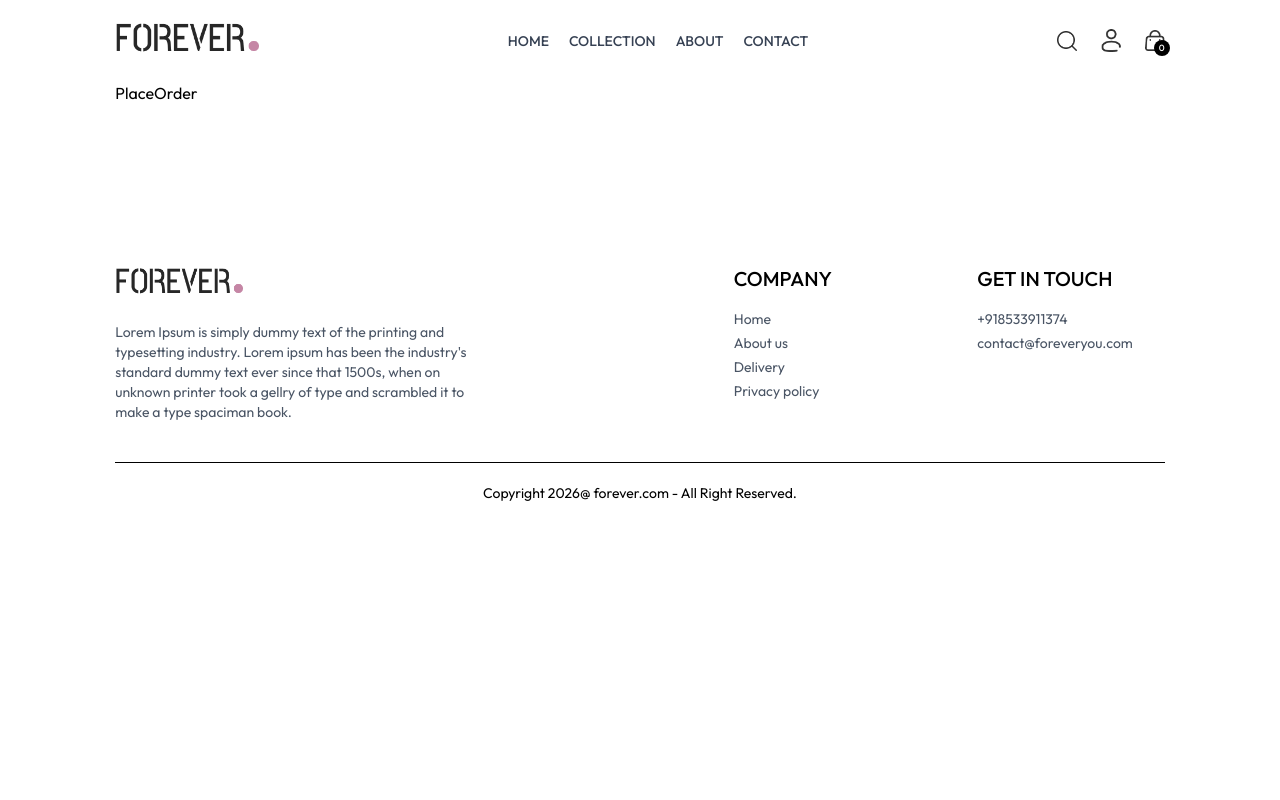
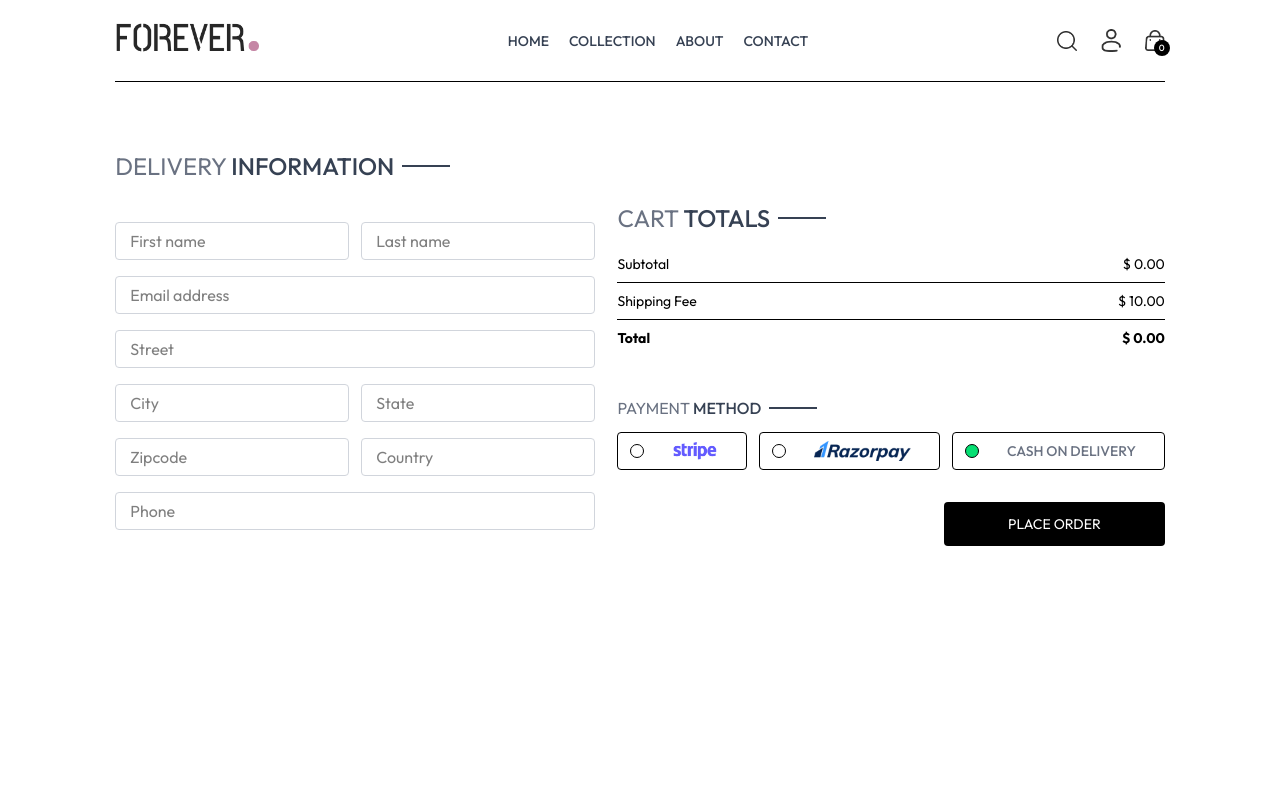
Before and after one commit to harshbharti17/new, a React (Vite) app in the folder frontend/: page /place-order in a window 1280 px wide. Shown: the top 800 px of the page. Built offline with nearby package versions, Linux system fonts and the light colour scheme.

Commit message:
adding placeOrder functionality and navigate to orders

```diff
--- a/frontend/src/pages/Cart.jsx
+++ b/frontend/src/pages/Cart.jsx
@@ -5,7 +5,7 @@
 import CartTotal from "../components/CartTotal";
 
 const Cart = () => {
-  const { products, currency, cartItems, updateQuantity } =
+  const { products, currency, cartItems, updateQuantity, navigate } =
     useContext(ShopContext);
 
   const [cartData, setCartData] = useState([]);
@@ -91,8 +91,12 @@
         <div className="w-full sm:w-[470px]">
           <CartTotal />
           <div className="w-full text-end ">
-            <button className="bg-black text-white text-sm my-8 px-8 py-3 rounded cursor-pointer">PROCEED TO CHECKOUT</button>
-
+            <button
+              onClick={() => navigate("/place-order")}
+              className="bg-black text-white text-sm my-8 px-8 py-3 rounded cursor-pointer"
+            >
+              PROCEED TO CHECKOUT
+            </button>
           </div>
         </div>
       </div>
--- a/frontend/src/pages/PlaceOrder.jsx
+++ b/frontend/src/pages/PlaceOrder.jsx
@@ -1,9 +1,129 @@
-import React from 'react'
+import React, { useContext, useState } from "react";
+import Title from "../components/Title";
+import CartTotal from "../components/CartTotal";
+import { assets } from "../assets/assets";
+import { ShopContext } from "../context/ShopContext";
 
 const PlaceOrder = () => {
+  const [method, setMethod] = useState("cod");
+  const { navigate } = useContext(ShopContext);
+
   return (
-    <div>PlaceOrder</div>
-  )
-}
+    <div className="flex flex-col sm:flex-row justify-between gap-4 pt-5 sm:pt-14 min-h-[80vh] border-t ">
+      {/* --------left side----------- */}
+      <div className="flex flex-col gap-4 w-full sm:max-w-[480px]">
+        <div className="text-xl sm:text-2xl my-3">
+          <Title text1={"DELIVERY "} text2={"INFORMATION"} />
+        </div>
+        <div className="flex gap-3">
+          <input
+            className="border border-gray-300 rounded py-1.5 px-3.5 w-full"
+            type="text"
+            placeholder="First name"
+          />
+          <input
+            className="border border-gray-300 rounded py-1.5 px-3.5 w-full"
+            type="text"
+            placeholder="Last name"
+          />
+        </div>
+        <input
+          className="border border-gray-300 rounded py-1.5 px-3.5 w-full"
+          type="email"
+          placeholder="Email address"
+        />
+        <input
+          className="border border-gray-300 rounded py-1.5 px-3.5 w-full"
+          type="text"
+          placeholder="Street"
+        />
+        <div className="flex gap-3">
+          <input
+            className="border border-gray-300 rounded py-1.5 px-3.5 w-full"
+            type="text"
+            placeholder="City"
+          />
+          <input
+            className="border border-gray-300 rounded py-1.5 px-3.5 w-full"
+            type="text"
+            placeholder="State"
+          />
+        </div>
+        <div className="flex gap-3">
+          <input
+            className="border border-gray-300 rounded py-1.5 px-3.5 w-full"
+            type="number"
+            placeholder="Zipcode"
+          />
+          <input
+            className="border border-gray-300 rounded py-1.5 px-3.5 w-full"
+            type="text"
+            placeholder="Country"
+          />
+        </div>
+        <input
+          className="border border-gray-300 rounded py-1.5 px-3.5 w-full"
+          type="number"
+          placeholder="Phone"
+        />
+      </div>
+      {/* ----------------right side ---------------- */}
+      <div className="mt-8">
+        <div className="mt-8 min-w-80">
+          <CartTotal />
+        </div>
+        <div className="mt-12">
+          <Title text1={"PAYMENT "} text2={"METHOD"} />
+          {/* -----------payment method selection-------- */}
+          <div className="flex gap-3 flex-col lg:flex-row">
+            <div
+              onClick={() => setMethod("stripe")}
+              className="flex items-center gap-3 border p-2 px-3 cursor-pointer rounded"
+            >
+              <p
+                className={`min-w-3.5 h-3.5 border rounded-full  ${
+                  method === "stripe" ? "bg-green-400" : ""
+                }`}
+              ></p>
+              <img className="h-5 mx-4" src={assets.stripe_logo} alt="" />
+            </div>
+            <div
+              onClick={() => setMethod("razorpay")}
+              className="flex items-center gap-3 border p-2 px-3 cursor-pointer rounded"
+            >
+              <p
+                className={`min-w-3.5 h-3.5 border rounded-full  ${
+                  method === "razorpay" ? "bg-green-400" : ""
+                }`}
+              ></p>
+              <img className="h-5 mx-4" src={assets.razorpay_logo} alt="" />
+            </div>
+            <div
+              onClick={() => setMethod("cod")}
+              className="flex items-center gap-3 border p-2 px-3 cursor-pointer rounded"
+            >
+              <p
+                className={`min-w-3.5 h-3.5 border rounded-full ${
+                  method === "cod" ? "bg-green-400" : ""
+                } `}
+              ></p>
+              <p className="text-gray-500 text-sm font-medium mx-4">
+                CASH ON DELIVERY
+              </p>
+            </div>
+          </div>
+          <div className="w-full text-end mt-8">
+            <button
+              onClick={() => navigate("/orders")}
+              className="bg-black text-white px-16 py-3 text-sm rounded cursor-pointer"
+            >
+              PLACE ORDER
+            </button>
+          </div>
+        </div>
+      </div>
+    </div>
+  );
+};
 
-export default PlaceOrder
+export default PlaceOrder;
```
